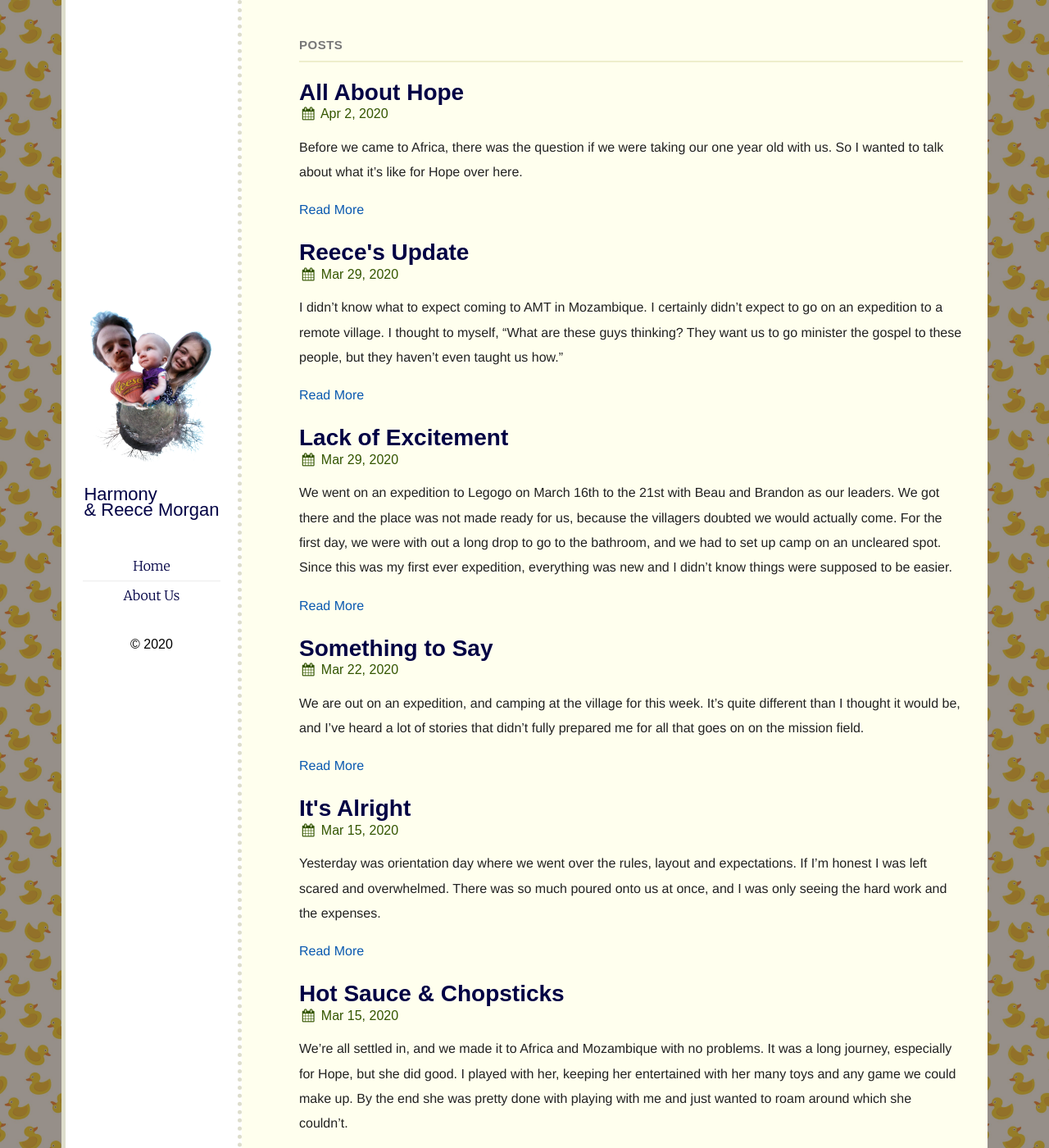
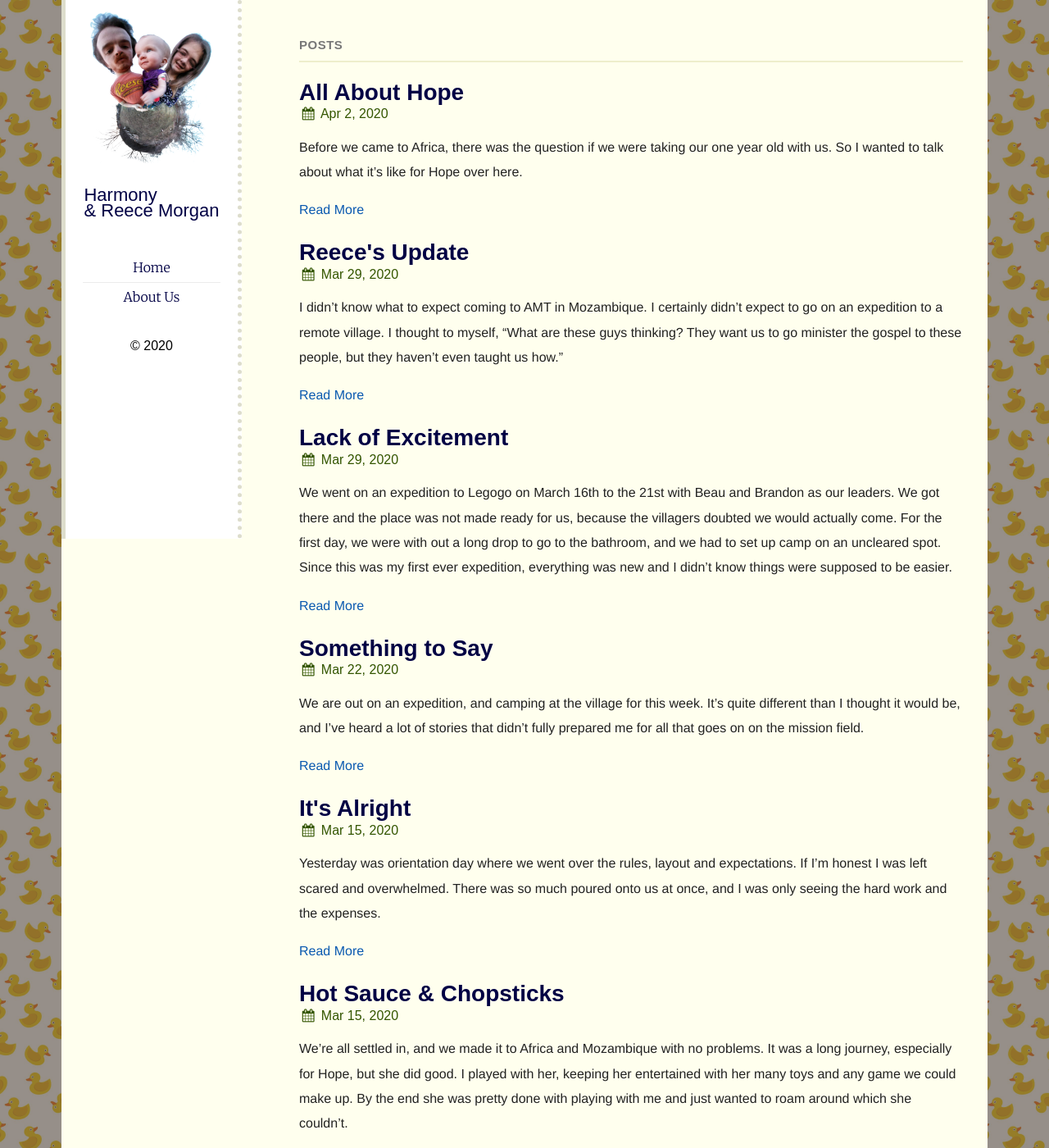
Before and after one commit to lovemyducks/lovemyducks, a Jekyll site: the page built from index.md, in a window 1280 px wide and 1400 px high. Shown: the whole window at 82% size. Built offline with Jekyll 4.4.1, drawn with Linux system fonts in a browser that asks for light colours.

Commit message:
made it fit a little bit better

```diff
--- a/_sass/plain.scss
+++ b/_sass/plain.scss
@@ -80,11 +80,12 @@ main {
 		border-right: 5px dotted #ddddcc;
 		border-left: 5px solid #ddddcc;
     display: flex;
-    height: 100vh;
+		height: auto;
+    padding-top: 1vh;
     padding-bottom: 15vh;
     @media screen and (max-width: $mobileW) {
       height: auto;
-      padding: 10vh 0;
+      padding: 1vh 0;
     }
     @media screen and (min-width: $mobileW + 1) {
       position: fixed;
@@ -152,7 +153,7 @@ main {
       border-bottom: 1px solid #ececec;
 
       @media screen and (max-width: $mobileW) {
-        padding: 1.5rem 0;
+        padding: 0.7rem 0;
       }
     }
   }
```
